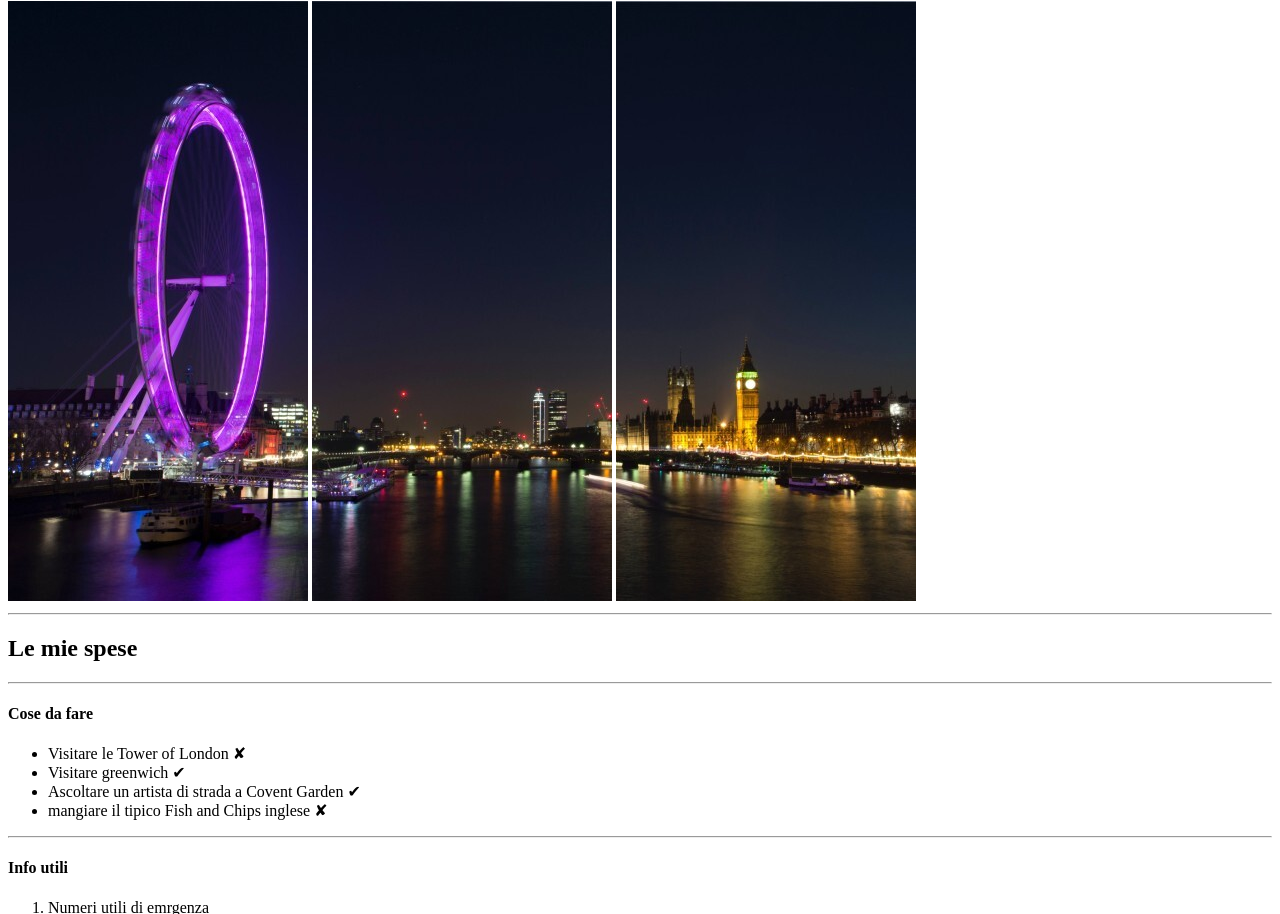
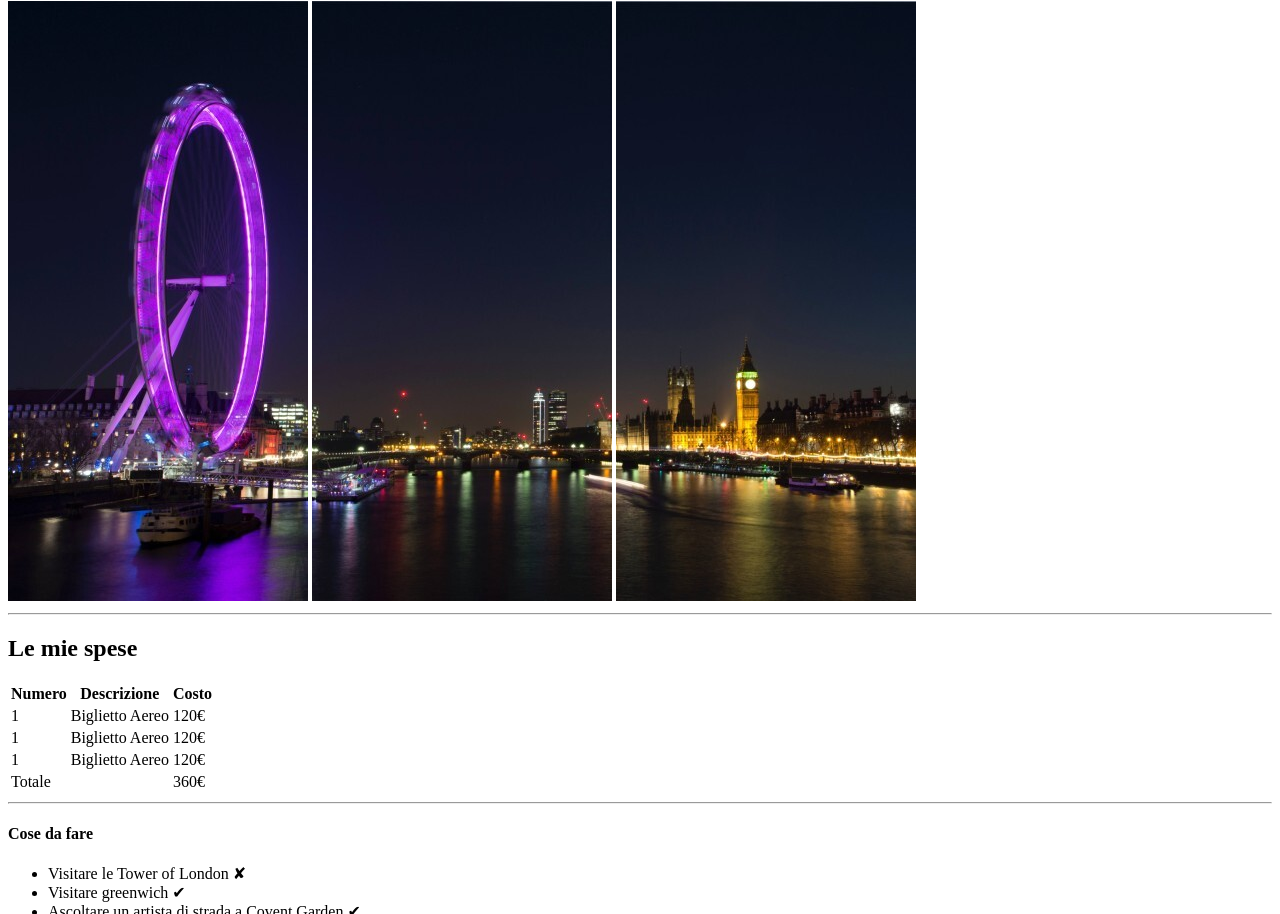
Before and after one commit to Francesca-Barcella/html-london-trip, a plain HTML site: page index.html in a window 1280 px wide. Shown: the part 79-993 px from the top of the page. Drawn offline with Linux system fonts and the light colour scheme.

Commit message:
Final Commit

```diff
--- a/index.html
+++ b/index.html
@@ -11,9 +11,9 @@
     <header>
 
         <h1>Il mio Viaggio a Londra</h1>
-        <img src="./img/pexels-bill-emrich-230794-0.jpg" alt="foto di sinstra con ruota panoramica sul fiume">
-        <img src="./img/pexels-bill-emrich-230794-1.jpg" alt="foto di sinstra con ruota panoramica sul fiume">
-        <img src="./img/pexels-bill-emrich-230794-2.jpg" alt="foto di sinstra con ruota panoramica sul fiume">
+        <img src="./img/pexels-bill-emrich-230794-0.jpg" alt="parte sinistra di una foto con ruota panoramica sul fiume">
+        <img src="./img/pexels-bill-emrich-230794-1.jpg" alt="parte centrale di una foto con vista sul fiume, ponte e città">
+        <img src="./img/pexels-bill-emrich-230794-2.jpg" alt="parte sinistra di una foto sul fiume e città">
         <hr>
 
     </header>
@@ -24,6 +24,45 @@
         <!-- sezione le mie spese -->
         <section>
             <h2>Le mie spese</h2>
+            <table>
+                <thead>
+                    <tr>
+                        <th>Numero</th>
+                        <th>Descrizione</th>
+                        <th>Costo</th>
+                    </tr>
+                </thead>
+
+                <tbody>
+                    <tr>
+                        <td>1</td>
+                        <td>Biglietto Aereo</td>
+                        <td>120€</td>
+                    </tr>
+                    <tr>
+                        <td>1</td>
+                        <td>Biglietto Aereo</td>
+                        <td>120€</td>
+                    </tr>
+                    <tr>
+                        <td>1</td>
+                        <td>Biglietto Aereo</td>
+                        <td>120€</td>
+                    </tr>
+                </tbody>
+
+                <tfoot>
+                    <tr>
+                        <td>Totale</td>
+                        <td></td>
+                        <td>360€</td>
+                    </tr>
+                </tfoot>
+
+
+
+
+            </table>
             <hr>
         </section>
 
@@ -41,6 +80,7 @@
         <!-- sezione info utili -->
         </section>
 
+        <!-- sezione info utili -->
         <section>
             <h4>Info utili</h4>
             <ol>
@@ -70,7 +110,6 @@
 
         </section>
 
-
     </main>
 
     <footer>
```
